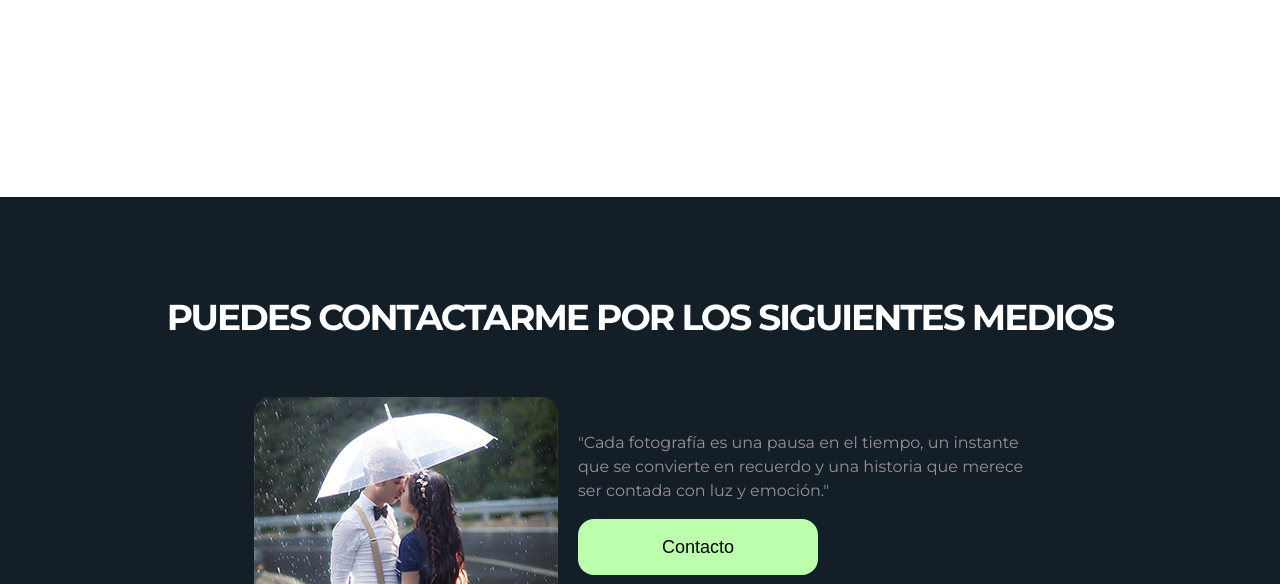
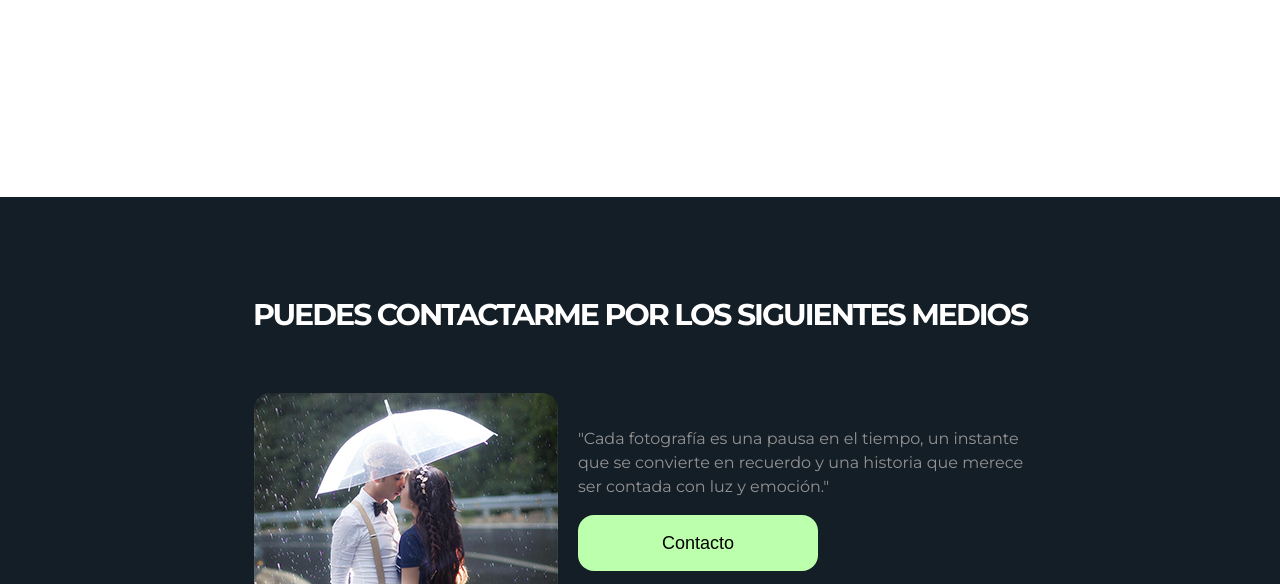
Before and after one commit to kcmsmartdev/Portafolio-fotografico, a website: page index.html in a window 1280 px wide. Shown: the part 4298-4882 px from the top of the page. Drawn offline with Linux system fonts and the light colour scheme; a web font is replaced by a local one.

Commit message:
SE corrige tamaño de texto en titulo de seccion de contacto

```diff
--- a/index.html
+++ b/index.html
@@ -263,7 +263,7 @@
         </section>
 
      <section class="w-full flex flex-col gap-5 bg-FondoAzulOscuro justify-center items-center mt-50">
-        <span class="p-5 text-2xl text-white text-center font-MonserratBold mt-20 tracking-[-2px] lg:text-4xl">PUEDES CONTACTARME POR LOS SIGUIENTES MEDIOS</span>
+        <span class="p-5 text-2xl text-white text-center font-MonserratBold mt-20 tracking-[-2px] lg:text-3xl">PUEDES CONTACTARME POR LOS SIGUIENTES MEDIOS</span>
 
         <div class=" w-full flex flex-col p-5 justify-center items-center gap-5 md:flex-row lg:flex-row">
             <article class="flex justify-center items-end">
```
Also changed, not shown: src/output.css.
